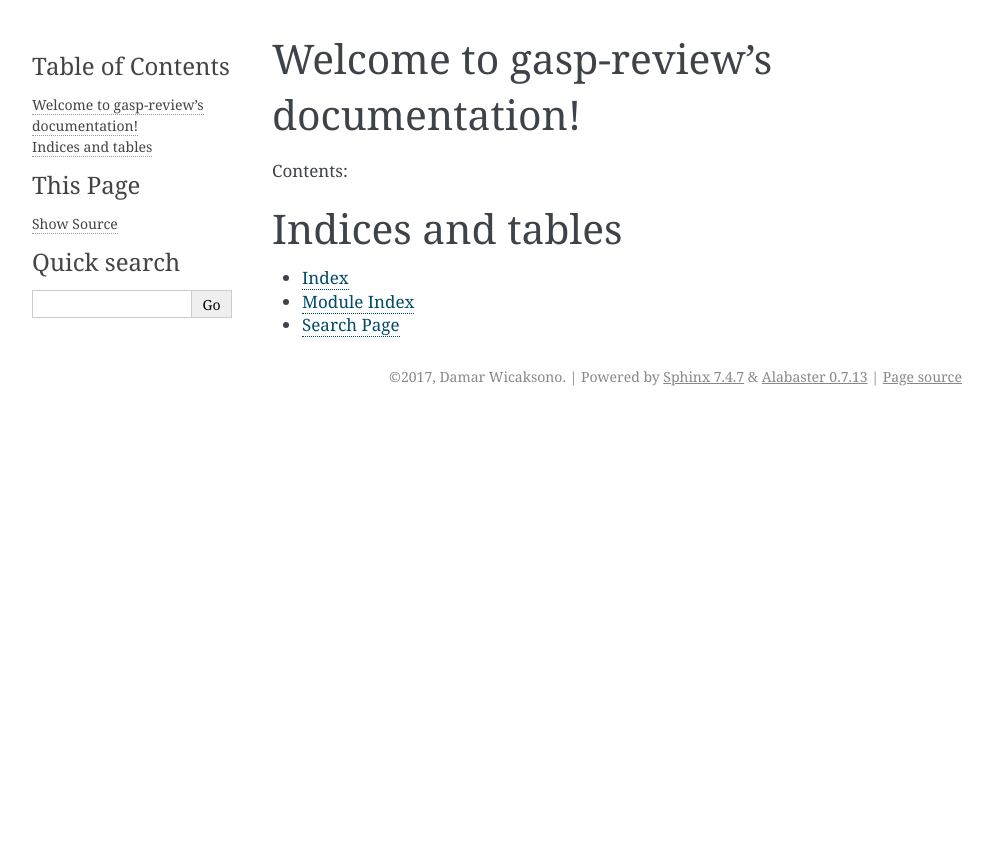
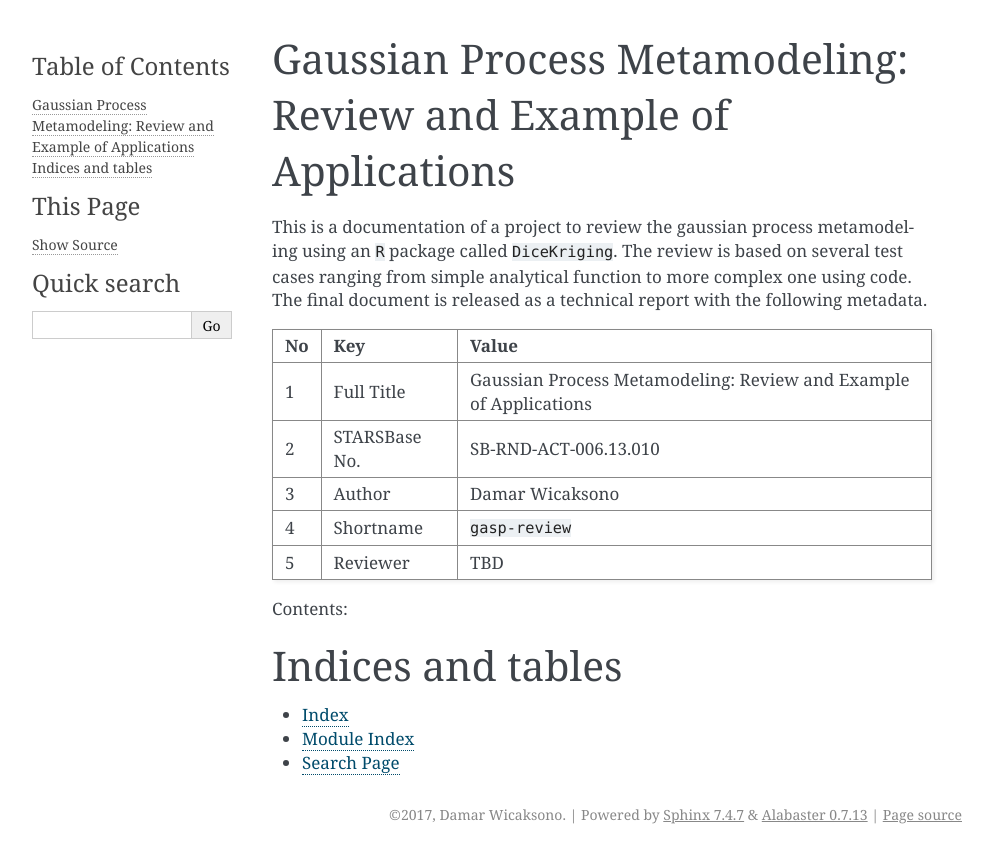
Before and after one commit to damar-wicaksono/gasp-review, a Sphinx documentation site: the page built from docs/source/index.rst, in a window 1280 px wide. Shown: the top 863 px of the page, without its empty margins (148-1140 px from the left). Built offline with Sphinx 7.4.7, drawn with Linux system fonts in a browser that asks for light colours.

Commit message:
Fix typo in README file

```diff
--- a/README.md
+++ b/README.md
@@ -1,10 +1,10 @@
-# Gaussian Process Metamodelling: Review and Example of Applications
+# Gaussian Process Metamodeling: Review and Example of Applications
 
 ## First-Page Information
 
 | No | Key           | Value                                                              |
 |----|---------------|--------------------------------------------------------------------|
-| 1  | Full Title    | Gaussian Process Metamodelling: Review and Example of Applications |
+| 1  | Full Title    | Gaussian Process Metamodeling: Review and Example of Applications  |
 | 2  | STARSBase No. | SB-RND-ACT-006.13.010                                              |
 | 3  | Author        | Damar Wicaksono (WD41)                                             |
 | 4  | Shortname     | "tm-gp"                                                            |
--- a/docs/source/index.rst
+++ b/docs/source/index.rst
@@ -3,8 +3,24 @@
    You can adapt this file completely to your liking, but it should at least
    contain the root `toctree` directive.
 
-Welcome to gasp-review's documentation!
-=======================================
+Gaussian Process Metamodeling: Review and Example of Applications
+=================================================================
+
+This is a documentation of a project to review the gaussian process metamodeling
+using an ``R`` package called ``DiceKriging``.
+The review is based on several test cases ranging from simple analytical function
+to more complex one using code.
+The final document is released as a technical report with the following metadata.
+
+== ============= =================================================================
+No Key           Value
+== ============= =================================================================
+1  Full Title    Gaussian Process Metamodeling: Review and Example of Applications
+2  STARSBase No. SB-RND-ACT-006.13.010
+3  Author        Damar Wicaksono
+4  Shortname     ``gasp-review``
+5  Reviewer      TBD
+== ============= =================================================================
 
 Contents:
 
```
